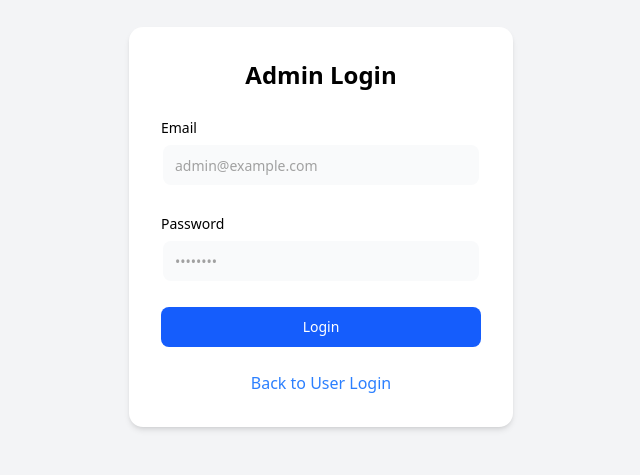
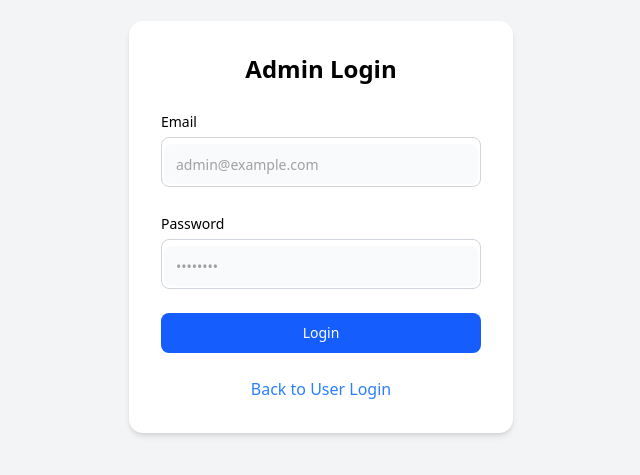
Before and after one commit to N-I-B-M-KOLLO/frontend-herb-ai, a Next.js app: page /admin in a window 1280 px wide. Shown: the part 173-648 px from the top of the page, without its empty margins (319-959 px from the left). Built offline with nearby package versions, Linux system fonts and the light colour scheme.

Commit message:
changed in custome input fields

```diff
--- a/src/app/admin/page.tsx
+++ b/src/app/admin/page.tsx
@@ -52,6 +52,7 @@ export default function AdminLogin() {
     <div className="flex min-h-screen items-center justify-center bg-gray-100 dark:bg-zinc-900 px-4">
       <form
         onSubmit={handleSubmit}
+        noValidate // Disable browser's native validation
         className="w-full max-w-sm space-y-6 rounded-xl bg-white dark:bg-zinc-800 p-8 shadow-md dark:shadow-xl"
       >
         <h2 className="text-2xl font-bold text-center text-black dark:text-white">
@@ -66,6 +67,7 @@ export default function AdminLogin() {
           value={email}
           onChange={(e) => setEmail(e.target.value)}
           error={errors.email}
+          required
         />
 
         <InputField
@@ -76,6 +78,7 @@ export default function AdminLogin() {
           value={password}
           onChange={(e) => setPassword(e.target.value)}
           error={errors.password}
+          required
         />
 
         <Button type="submit" className="w-full">
--- a/src/app/login/page.tsx
+++ b/src/app/login/page.tsx
@@ -52,6 +52,7 @@ export default function Login() {
     <div className="flex min-h-screen items-center justify-center bg-gray-100 dark:bg-zinc-900 px-4">
       <form
         onSubmit={handleSubmit}
+        noValidate // Disable browser's native validation
         className="w-full max-w-sm space-y-6 rounded-xl bg-white dark:bg-zinc-800 p-8 shadow-md dark:shadow-xl"
       >
         <h2 className="text-2xl font-bold text-center text-black dark:text-white">
@@ -66,6 +67,7 @@ export default function Login() {
           value={email}
           onChange={(e) => setEmail(e.target.value)}
           error={errors.email}
+          required
         />
 
         <InputField
@@ -76,6 +78,7 @@ export default function Login() {
           value={password}
           onChange={(e) => setPassword(e.target.value)}
           error={errors.password}
+          required
         />
 
         <Button type="submit" className="w-full">
--- a/src/components/ui/InputField.tsx
+++ b/src/components/ui/InputField.tsx
@@ -34,7 +34,7 @@ export const InputField: React.FC<InputFieldProps> = ({
         placeholder={placeholder}
         value={value}
         onChange={onChange}
-        required={required}
+        required={required} // Still adds semantic meaning
         className={`mt-1 ${error ? "border-red-500" : ""} ${className}`}
       />
       {error && <p className="text-sm text-red-500 mt-1">{error}</p>}
--- a/src/components/ui/input.tsx
+++ b/src/components/ui/input.tsx
@@ -5,11 +5,13 @@ import { cn } from "@/lib/utils";
 import { useMotionTemplate, useMotionValue, motion } from "framer-motion";
 
 export interface InputProps
-  extends React.InputHTMLAttributes<HTMLInputElement> {}
+  extends React.InputHTMLAttributes<HTMLInputElement> {
+  error?: boolean; // Add an error prop to handle error styling
+}
 
 const Input = React.forwardRef<HTMLInputElement, InputProps>(
-  ({ className, type, ...props }, ref) => {
-    const radius = 100; // change this to increase the rdaius of the hover effect
+  ({ className, type, error, ...props }, ref) => {
+    const radius = 100; // Change this to increase the radius of the hover effect
     const [visible, setVisible] = React.useState(false);
 
     let mouseX = useMotionValue(0);
@@ -25,30 +27,36 @@ const Input = React.forwardRef<HTMLInputElement, InputProps>(
       <motion.div
         style={{
           background: useMotionTemplate`
-        radial-gradient(
-          ${visible ? radius + "px" : "0px"} circle at ${mouseX}px ${mouseY}px,
-          #3b82f6,
-          transparent 80%
-        )
-      `,
+            radial-gradient(
+              ${
+                visible ? radius + "px" : "0px"
+              } circle at ${mouseX}px ${mouseY}px,
+              #3b82f6,
+              transparent 80%
+            )
+          `,
         }}
         onMouseMove={handleMouseMove}
         onMouseEnter={() => setVisible(true)}
         onMouseLeave={() => setVisible(false)}
-        className="group/input rounded-lg p-[2px] transition duration-300"
+        className={cn(
+          "relative rounded-md p-[2px] transition duration-300",
+          error ? "border border-red-500" : "border border-gray-300",
+          className
+        )}
       >
         <input
           type={type}
           className={cn(
             `shadow-input dark:placeholder-text-neutral-600 flex h-10 w-full rounded-md border-none bg-gray-50 px-3 py-2 text-sm text-black transition duration-400 group-hover/input:shadow-none file:border-0 file:bg-transparent file:text-sm file:font-medium placeholder:text-neutral-400 focus-visible:ring-[2px] focus-visible:ring-neutral-400 focus-visible:outline-none disabled:cursor-not-allowed disabled:opacity-50 dark:bg-zinc-800 dark:text-white dark:shadow-[0px_0px_1px_1px_#404040] dark:focus-visible:ring-neutral-600`,
-            className,
+            className
           )}
           ref={ref}
           {...props}
         />
       </motion.div>
     );
-  },
+  }
 );
 Input.displayName = "Input";
 
```
